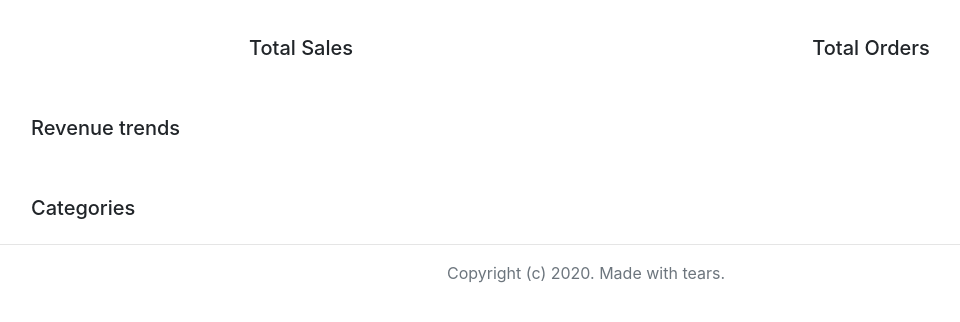
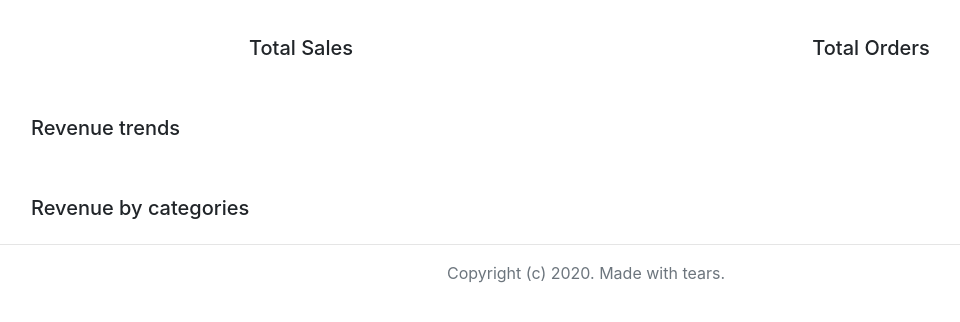
Before and after one commit to ch2ohch2oh/salesDB, a Flask app: template app/templates/overview.html in a window 1280 px wide. Shown: the part 170-492 px from the top of the page, without its empty margins (54-1014 px from the left). Run offline with Flask 2, Linux system fonts and the light colour scheme; the template is opened without the code that fills it, so the values that code supplies are empty; some libraries are stand-ins or nearby versions.

Commit message:
Update overview

```diff
--- a/app/templates/overview.html
+++ b/app/templates/overview.html
@@ -23,11 +23,10 @@
         <h5>Revenue trends</h5>
         {{ trend_div|indent(4)|safe }}
     </div>
-
 </div>
 <div class="row mt-5">
     <div class="col">
-        <h5>Categories</h5>
+        <h5>Revenue by categories</h5>
         {{ cat_div|indent(4)|safe }}
     </div>
 </div>
```
Lines whose indentation alone changed are shown as unchanged.
